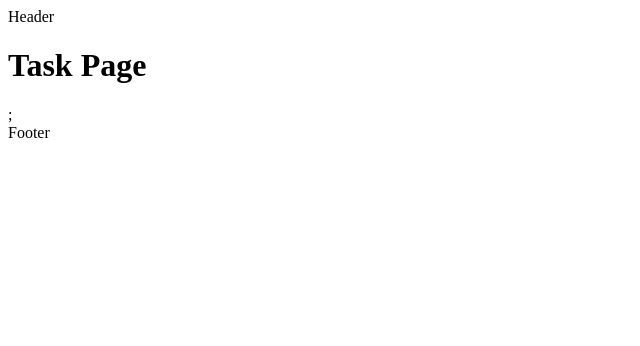
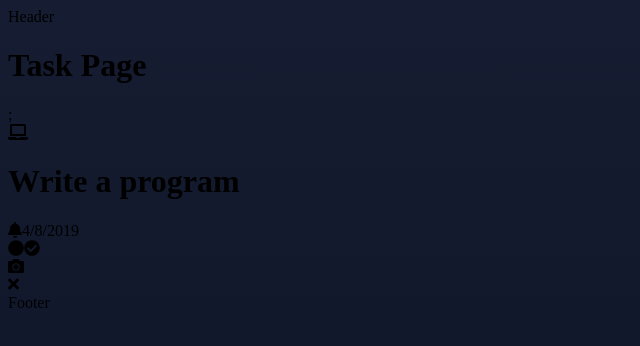
Before and after one commit to andadevs/task-card-nextjs-101, a Next.js app: page /Task in a window 1280 px wide. Shown: the top 346 px of the page, without its empty margins (0-640 px from the left). Built offline with nearby package versions, Linux system fonts and the light colour scheme.

Commit message:
add presentational component for tskcard add next config file add component sass for general, variable and layout

```diff
--- /dev/null
+++ b/components/presentationals/TskCard/index.js
@@ -0,0 +1,43 @@
+import { FontAwesomeIcon } from "@fortawesome/react-fontawesome";
+import {
+  faLaptop,
+  faBell,
+  faCircle,
+  faCheckCircle,
+  faCamera,
+  faTimes,
+} from "@fortawesome/free-solid-svg-icons";
+
+const TskCard = () => {
+  return (
+    <div className="tsk-card">
+      <div className="tsk-crd-header">
+        <div>
+          <FontAwesomeIcon icon={faLaptop} />
+        </div>
+        <div>
+          <h1>Write a program</h1>
+          <span>
+            <FontAwesomeIcon className="tsk-icon" icon={faBell} />
+            <span>4/8/2019</span>
+          </span>
+        </div>
+        <div>
+          <FontAwesomeIcon className="tsk-icon" icon={faCircle} />
+          <FontAwesomeIcon className="tsk-icon" icon={faCheckCircle} />
+        </div>
+      </div>
+      <div className="tsk-crd-content">
+        <div className="tsk-box tsk-box--placeholder">
+          <FontAwesomeIcon className="tsk-icon" icon={faCamera} />
+        </div>
+        <div className="tsk-box tsk-box--default">
+          <FontAwesomeIcon className="tsk-icon" icon={faTimes} />
+        </div>
+      </div>
+      <div className="tsk-crd-footer"></div>
+    </div>
+  );
+};
+
+export default TskCard;
--- a/components/presentationals/TskLayout/index.js
+++ b/components/presentationals/TskLayout/index.js
@@ -3,7 +3,7 @@ import TskHeader from "../TskHeader";
 import TskFooter from "../TskFooter";
 const Layout = ({ children }) => {
   return (
-    <>
+    <div className="tsk-layout">
       <Head>
         <title>Tsk-Card-Nxt-101</title>
         <link rel="icon" href="/favicon.ico" />
@@ -14,7 +14,7 @@ const Layout = ({ children }) => {
         <div>{children}</div>
         <TskFooter />
       </main>
-    </>
+    </div>
   );
 };
 
--- /dev/null
+++ b/next.config.js
@@ -0,0 +1,7 @@
+const path = require("path");
+
+module.exports = {
+  sassOptions: {
+    includePaths: [path.join(__dirname, "styles")],
+  },
+};
--- a/pages/Task/index.js
+++ b/pages/Task/index.js
@@ -1,7 +1,9 @@
+import TskCard from "../../components/presentationals/TskCard";
 const Task = () => {
   return (
     <div>
       <h1>Task Page</h1>;
+      <TskCard />
     </div>
   );
 };
--- a/pages/_app.js
+++ b/pages/_app.js
@@ -1,4 +1,9 @@
 import TskLayout from "../components/presentationals/TskLayout";
+import { config } from "@fortawesome/fontawesome-svg-core";
+import "@fortawesome/fontawesome-svg-core/styles.css"; // Import the CSS
+import "../styles/_general.scss";
+config.autoAddCss = false;
+
 function MyApp({ Component, pageProps }) {
   return (
     <TskLayout>
--- /dev/null
+++ b/styles/_general.scss
@@ -0,0 +1,7 @@
+@import "../styles/_variables.scss";
+@import "../styles/_layout.scss";
+
+html {
+  background: $general-bkg-color no-repeat;
+  height: 100%;
+}
--- /dev/null
+++ b/styles/_layout.scss
@@ -0,0 +1,2 @@
+.tsk-layout {
+}
--- /dev/null
+++ b/styles/_variables.scss
@@ -0,0 +1,5 @@
+$black-one: #161d32;
+$black-two: #0b1121;
+
+//global
+$general-bkg-color: linear-gradient(180deg, $black-one 0%, $black-two 100%);
```
Also changed, not shown: package.json (+6 -1 lines), 1 other file (tests, documents, lock files or other folders).
